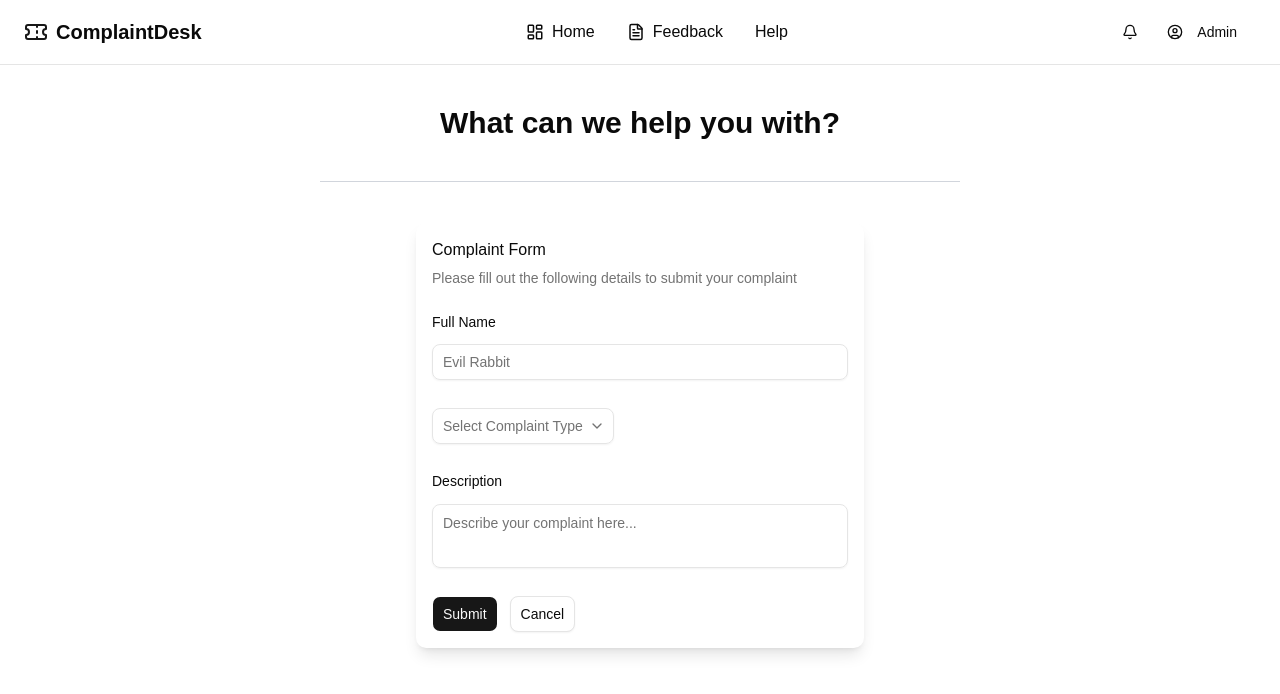
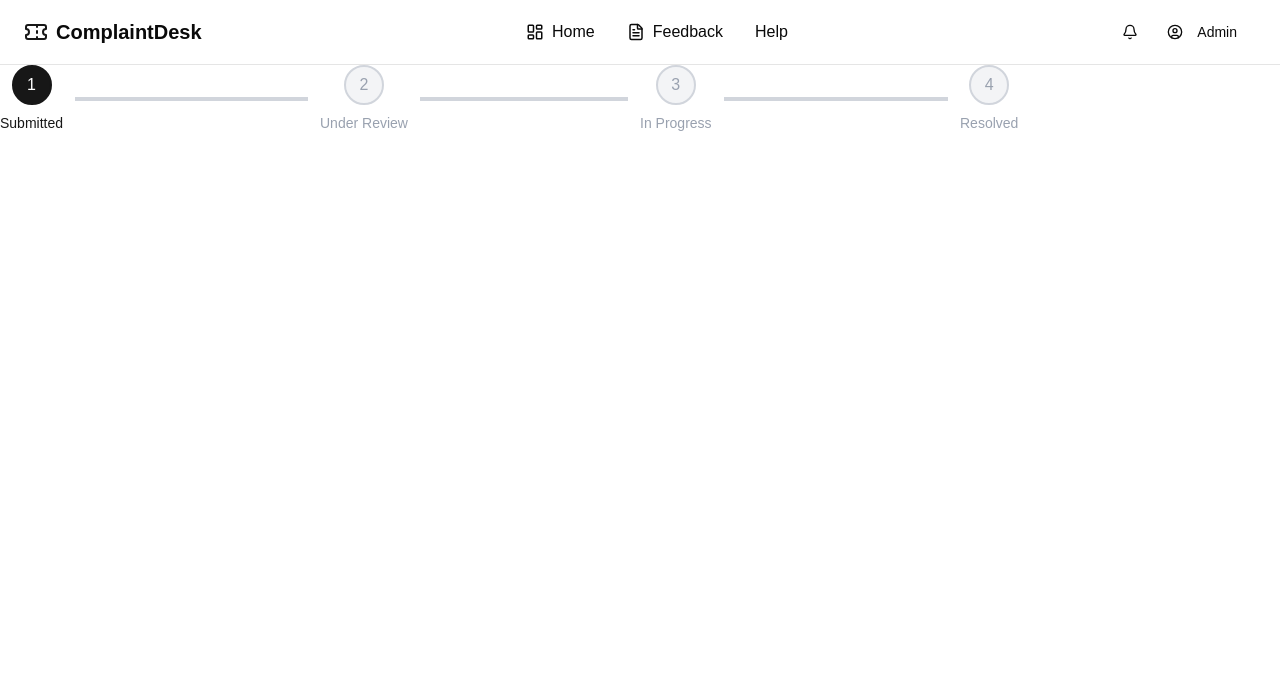
Before and after one commit to shemapaulin/tickets-tracker, a React (Vite) app: page /dashboard/feedback in a window 1280 px wide. Shown: the top 694 px of the page. Built offline with nearby package versions, Linux system fonts and the light colour scheme.

Commit message:
Implement dashboard feedback and status tracker

```diff
--- a/src/App.tsx
+++ b/src/App.tsx
@@ -1,9 +1,17 @@
+import { Route, Routes } from "react-router-dom";
 import Dashboard from "./Customer/dashboard";
 function App() {
 
   return (
     <>
-      <Dashboard />
+     <Routes>
+
+      <Route
+        path="/dashboard/*"
+        element={<Dashboard />}
+      />
+
+    </Routes>
 
     </>
   )
--- a/src/Customer/dashboard.tsx
+++ b/src/Customer/dashboard.tsx
@@ -1,25 +1,32 @@
 import Navbar from "@/components/navbar";
-import Fielddemo from "@/components/fielddemo";
+import Dashboardhome from "./dashboardhome";
+import Feedback from "./feedback";
+
+import {  Routes, Route } from "react-router-dom";
 
 const Dashboard = () => {
   return (
+    <>
+      <Navbar />
 
-      <>
-      <div className=" h-screen">
-        <Navbar />
+      <Routes>
+        <Route
+          index
+          element={<Dashboardhome />}
+        />
 
-            <h1 className="text-3xl flex justify-center items-center font-bold w-screen pt-10">
-          What can we help you with?
-        </h1>
-        <div className="flex justify-center items-center w-screen pt-10">
-          <div className="h-[1px] w-[50%] bg-gray-300"></div>
-        </div>
-        <div className="flex justify-center items-center  w-screen pt-10">
-          <Fielddemo />
-        </div>
-      </div>
-      </>
-  )
-}
+        <Route
+          path="feedback"
+          element={<Feedback />}
+        />
 
-export default Dashboard
+        <Route
+          path="feedback/:id"
+          element={<Feedback />}
+        />
+      </Routes>
+    </>
+  );
+};
+
+export default Dashboard;
--- /dev/null
+++ b/src/Customer/dashboardhome.tsx
@@ -0,0 +1,20 @@
+import Fielddemo from '@/components/fielddemo'
+
+const dashboardhome = () => {
+  return (
+    <div>
+      <h1 className="text-3xl flex justify-center items-center font-bold w-screen pt-10">
+          What can we help you with?
+        </h1>
+        <div className="flex justify-center items-center w-screen pt-10">
+          <div className="h-[1px] w-[50%] bg-gray-300"></div>
+        </div>
+        <div className="flex justify-center items-center  w-screen pt-10">
+          <Fielddemo />
+        </div>
+        <div></div>
+    </div>
+  )
+}
+
+export default dashboardhome
--- /dev/null
+++ b/src/Customer/feedback.tsx
@@ -0,0 +1,11 @@
+import Statustracker from "@/components/statustracker"
+
+const feedback = () => {
+  return (
+    <div>
+      <Statustracker status="Submitted" />
+    </div>
+  )
+}
+
+export default feedback
--- a/src/components/fielddemo.tsx
+++ b/src/components/fielddemo.tsx
@@ -1,12 +1,10 @@
 import { Button } from "@/components/ui/button"
-import { Checkbox } from "@/components/ui/checkbox"
 import {
   Field,
   FieldDescription,
   FieldGroup,
   FieldLabel,
   FieldLegend,
-  FieldSeparator,
   FieldSet,
 } from "@/components/ui/field"
 import { Input } from "@/components/ui/input"
--- a/src/components/navbar.tsx
+++ b/src/components/navbar.tsx
@@ -41,7 +41,7 @@ export default function Navbar() {
 
 
           <Link
-            to="/feedback"
+            to="/dashboard/feedback"
             className="flex items-center gap-2 hover:text-primary"
           >
             <FileText size={18} />
--- /dev/null
+++ b/src/components/statustracker.tsx
@@ -0,0 +1,89 @@
+import { Check } from "lucide-react";
+
+const steps = [
+  "Submitted",
+  "Under Review",
+  "In Progress",
+  "Resolved",
+];
+
+type Props = {
+  status: string;
+};
+
+export default function StatusTracker({ status }: Props) {
+  const currentIndex = steps.indexOf(status);
+
+  return (
+    <div className="flex w-full items-center justify-between">
+
+      {steps.map((step, index) => {
+        const completed = index < currentIndex;
+        const active = index === currentIndex;
+
+        return (
+          <div
+            key={step}
+            className="flex flex-1 items-center"
+          >
+
+            {/* Circle */}
+            <div className="flex flex-col items-center">
+
+              <div
+                className={`
+                  flex h-10 w-10 items-center justify-center
+                  rounded-full border-2
+                  ${
+                    completed || active
+                      ? "border-primary bg-primary text-white"
+                      : "border-gray-300 bg-gray-100 text-gray-400"
+                  }
+                `}
+              >
+                {completed ? (
+                  <Check size={20} />
+                ) : (
+                  index + 1
+                )}
+              </div>
+
+
+              {/* Label */}
+              <span
+                className={`
+                  mt-2 text-sm font-medium
+                  ${
+                    completed || active
+                      ? "text-primary"
+                      : "text-gray-400"
+                  }
+                `}
+              >
+                {step}
+              </span>
+
+            </div>
+
+
+            {/* Line */}
+            {index !== steps.length - 1 && (
+              <div
+                className={`
+                  mx-3 h-1 flex-1
+                  ${
+                    index < currentIndex
+                      ? "bg-primary"
+                      : "bg-gray-300"
+                  }
+                `}
+              />
+            )}
+
+          </div>
+        );
+      })}
+
+    </div>
+  );
+}
--- a/src/index.css
+++ b/src/index.css
@@ -3,7 +3,7 @@
 @import "shadcn/tailwind.css";
 @import "@fontsource-variable/inter";
 
-@custom-variant dark (&:is(.dark *));
+/* Dark mode is handled by the .dark theme block below. */
 
 @theme inline {
     --font-heading: var(--font-sans);
```
